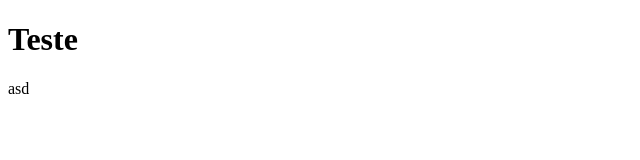
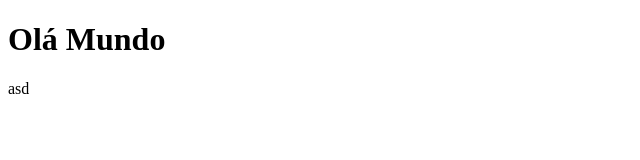
Before and after one commit to FelipeArruda15/Curso_Git, a plain HTML site: page 1_primeiro_repo/index.html in a window 1280 px wide. Shown: the whole page, without its empty margins (0-640 px from the left). Drawn offline with Linux system fonts and the light colour scheme.

Commit message:
Funcionalidade executada

```diff
--- a/1_primeiro_repo/index.html
+++ b/1_primeiro_repo/index.html
@@ -6,7 +6,7 @@
   <title>Document</title>
 </head>
 <body>
-  <h1>Teste</h1>
+  <h1>Olá Mundo</h1>
   <p>asd</p>
 </body>
 </html>
```
